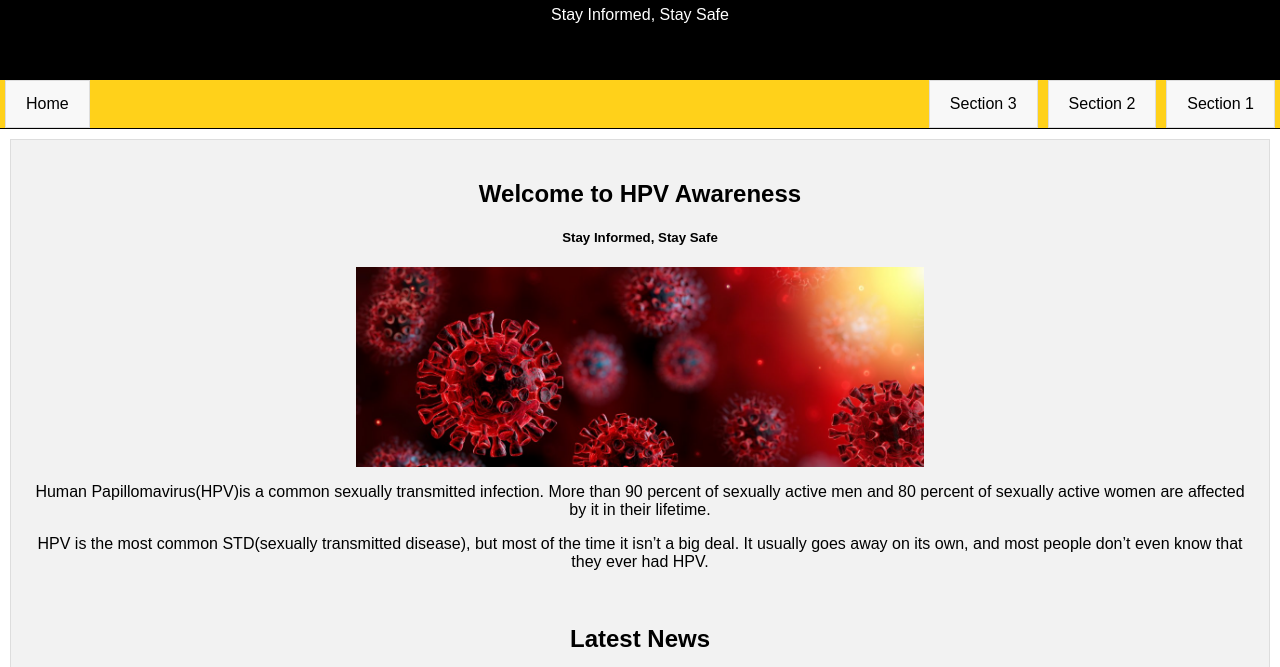
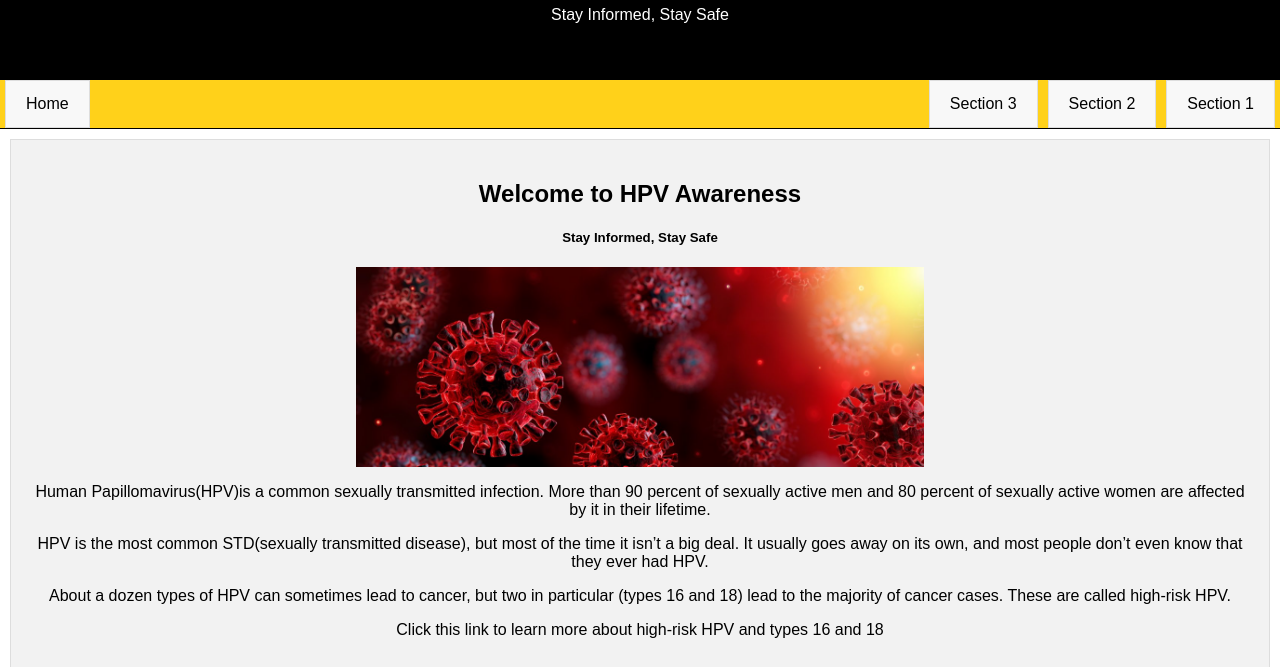
Before and after one commit to squidsub/hpvawareness, a plain HTML site: page index.html in a window 1280 px wide. Shown: the part 133-800 px from the top of the page. Drawn offline with Linux system fonts and the light colour scheme.

Commit message:
more text

```diff
--- a/index.html
+++ b/index.html
@@ -103,6 +103,8 @@
         <div class="fakeimg" style="height:200px;"><img src="image2.png" height="200px"></div>
         <p>Human Papillomavirus(HPV)is a common sexually transmitted infection. More than 90 percent of sexually active men and 80 percent of sexually active women are affected by it in their lifetime. </p>
         <p>HPV is the most common STD(sexually transmitted disease), but most of the time it isn’t a big deal. It usually goes away on its own, and most people don’t even know that they ever had HPV.</p>
+        <p>About a dozen types of HPV can sometimes lead to cancer, but two in particular (types 16 and 18) lead to the majority of cancer cases. These are called high-risk HPV.</p>
+        <p>Click this link to learn more about high-risk HPV and types 16 and 18</p>
         <br>
         <h2>Latest News</h2>
         <h5>Explore the Latest Updates</h5>
```
